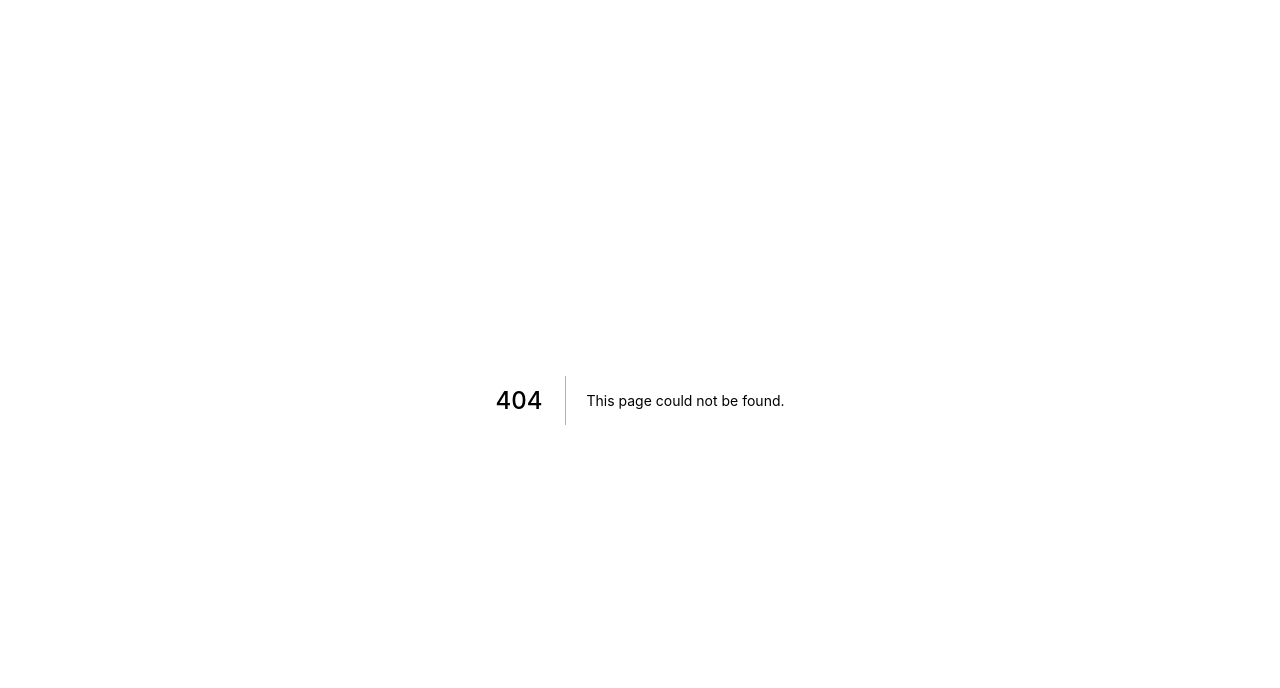
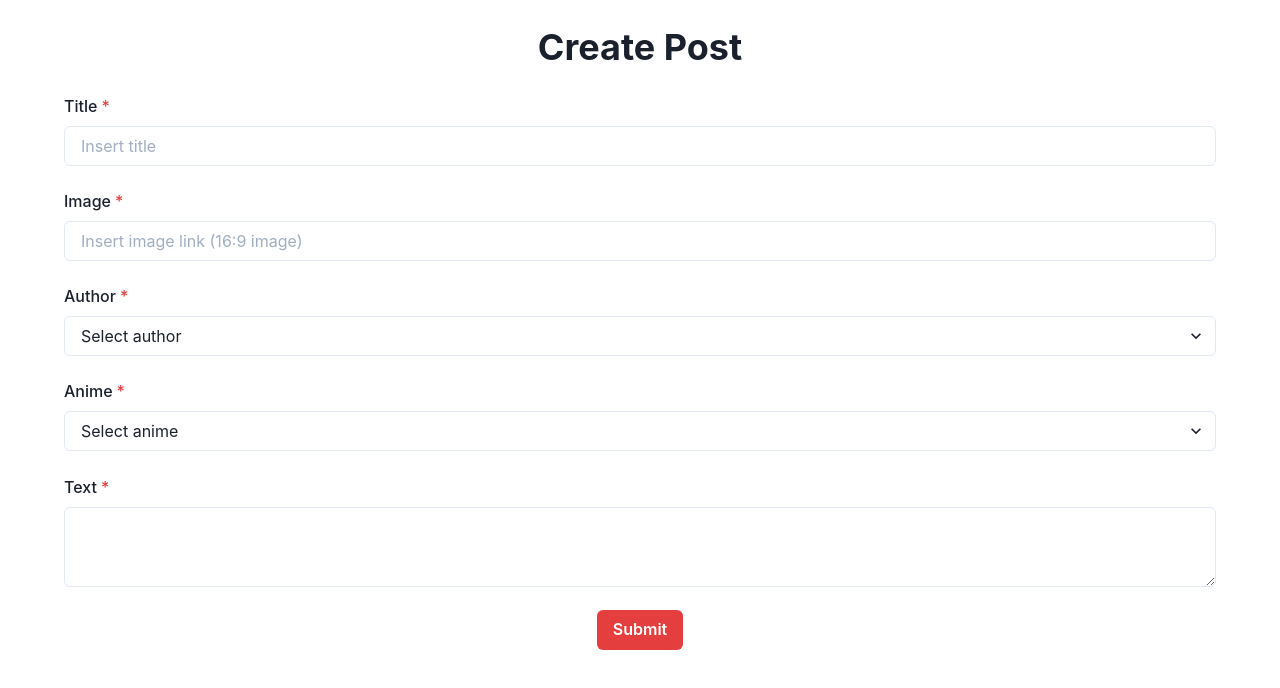
Before and after one commit to hde-oliv/elite, a Next.js app: page /create/post in a window 1280 px wide. Before the commit this address had no page. Shown: the top 688 px of the page. Built offline with nearby package versions, Linux system fonts and the light colour scheme; no server answers.

Commit message:
feat: add create post page

```diff
--- /dev/null
+++ b/lib/Utils.js
@@ -0,0 +1,6 @@
+export function convertToSlug(text) {
+  return text.toLowerCase()
+    .replace(/-/g, ' ')
+    .replace(/ +/g, '-')
+    .replace(/[^\w-]+/g, '');
+}
--- /dev/null
+++ b/pages/create/post/index.js
@@ -0,0 +1,104 @@
+import {
+  FormControl,
+  FormLabel,
+  Textarea,
+  VStack,
+  Center,
+  Input, Flex, Box, Grid, Image, Heading, Text, Select, Button
+} from '@chakra-ui/react'
+import { useToast } from '@chakra-ui/react'
+import { useState } from "react";
+import { convertToSlug } from "../../../lib/Utils";
+import { setPost } from "../../../lib/Firebase";
+
+export default function CreatePostPage() {
+  const [title, setTitle] = useState("");
+  const [image, setImage] = useState("");
+  const [text, setText] = useState("");
+  const [anime, setAnime] = useState("");
+  const [author, setAuthor] = useState("");
+  const toast = useToast()
+
+  const handleTitleChange = (event) =>
+    setTitle(event.target.value);
+  const handleImageChange = (event) =>
+    setImage(event.target.value);
+  const handleTextChange = (event) =>
+    setText(event.target.value);
+
+  const handleSubmit = (event) => {
+    event.preventDefault();
+    if (title === "" || image === "" || author === "" || anime === "" || text === "") {
+      toast({
+        title: `A field is missing`,
+        status: "error",
+        isClosable: true,
+      })
+      return ;
+    }
+    const slug = convertToSlug(title);
+    const post = {
+      title,
+      slug,
+      image,
+      text,
+      author,
+      anime,
+    }
+    console.log(post);
+    setPost(post).then((res) => console.log({res}))
+  }
+  return (
+    <Flex flexDirection="column" height="100vh">
+      <Center pt="2%">
+        <Heading>Create Post</Heading>
+      </Center>
+      <Box
+        p="5%"
+        pt="2%"
+        pb="auto"
+        justifyContent="end"
+        border="px"
+        borderColor="gray.100"
+      >
+        <VStack spacing="2%">
+          <FormControl id='title' isRequired>
+            <FormLabel>Title</FormLabel>
+            <Input placeholder="Insert title" value={title} onChange={handleTitleChange}/>
+          </FormControl>
+          <FormControl id='image' isRequired>
+            <FormLabel>Image</FormLabel>
+            <Input placeholder="Insert image link (16:9 image)" value={image} onChange={handleImageChange}/>
+          </FormControl>
+          <FormControl id='author' isRequired>
+            <FormLabel>Author</FormLabel>
+            <Select placeholder="Select author" onChange={(event) => {
+              const { target } = event;
+              setAuthor(target[target.options.selectedIndex].value)
+            }}>
+              <option value="rike">rike</option>
+            </Select>
+          </FormControl>
+          <FormControl id='anime' isRequired>
+            <FormLabel>Anime</FormLabel>
+            <Select placeholder="Select anime" onChange={(event) => {
+              const { target } = event;
+              setAnime(target[target.options.selectedIndex].value )
+            }}>
+              <option value="to-love-ru">To Love-Ru</option>
+            </Select>
+          </FormControl>
+          <FormControl id='text' isRequired>
+            <FormLabel>Text</FormLabel>
+            <Textarea value={text} onChange={handleTextChange}/>
+          </FormControl>
+          <Center>
+            <Button colorScheme="red" onClick={handleSubmit}>
+              Submit
+            </Button>
+          </Center>
+        </VStack>
+      </Box>
+    </Flex>
+  );
+}
```
